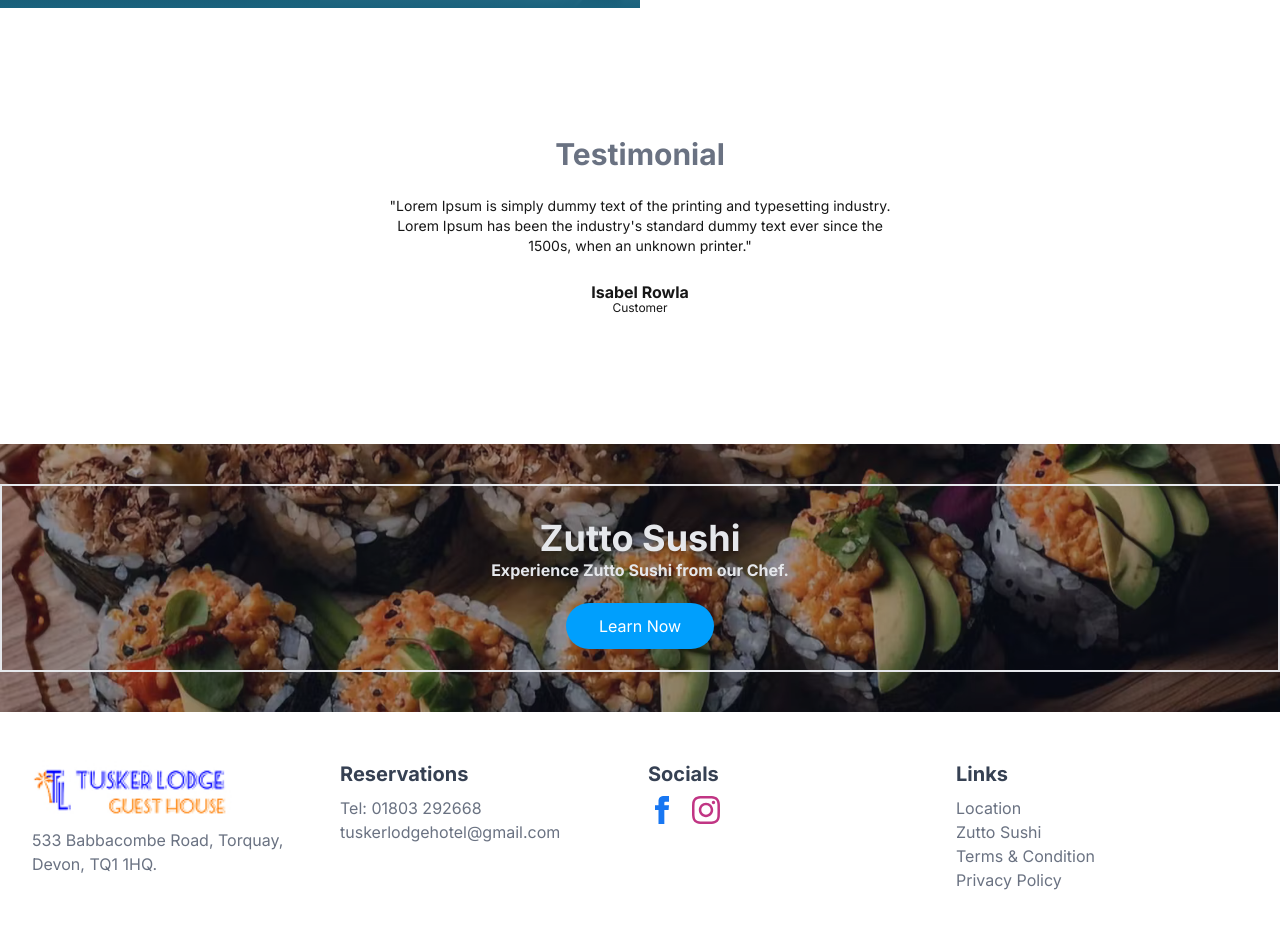
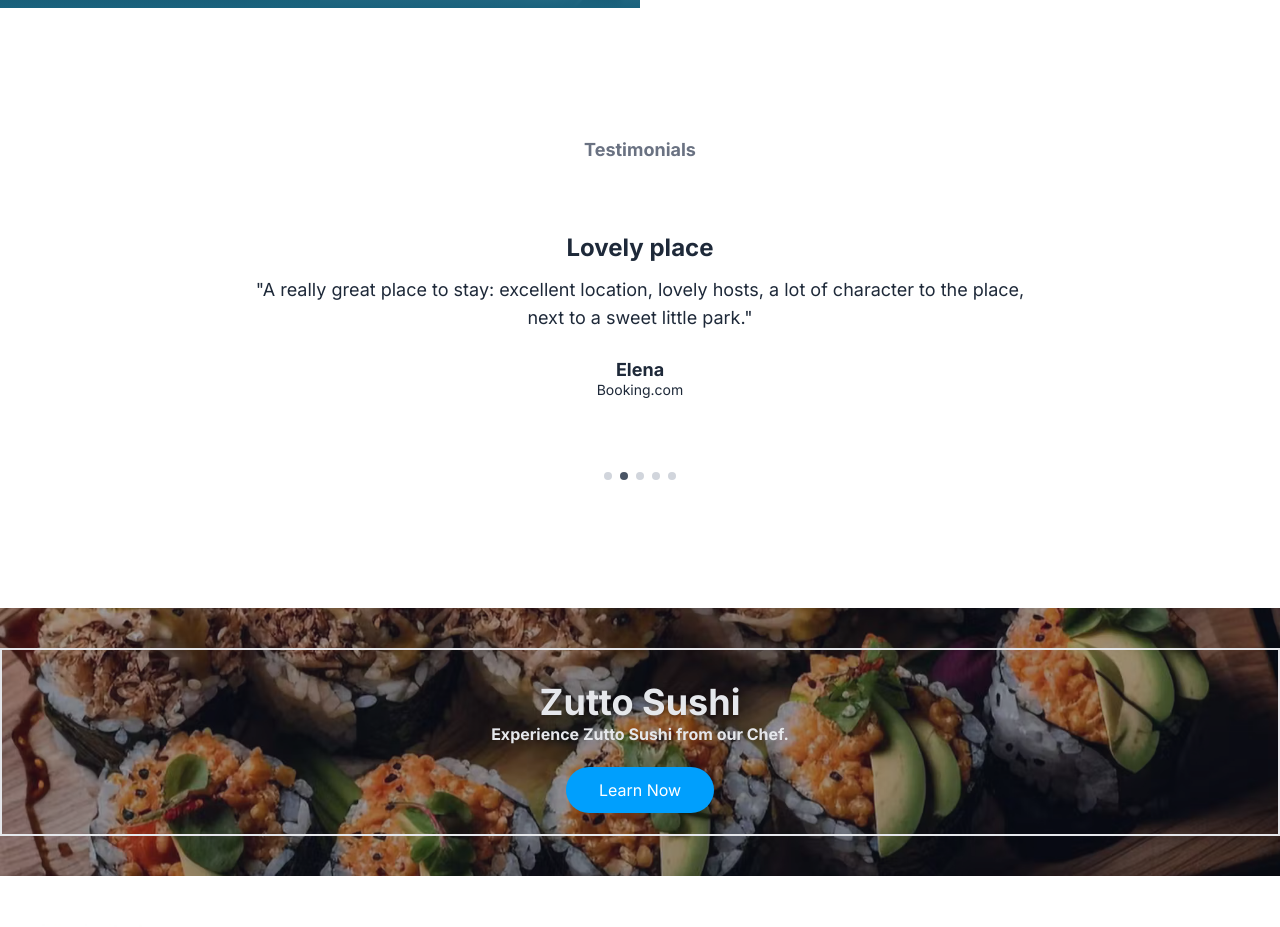
Before and after one commit to ayrbox/tusker-lodge, a Next.js app: page / in a window 1280 px wide. Shown: the part 2000-2927 px from the top of the page. Built offline with nearby package versions, Linux system fonts and the light colour scheme.

Commit message:
[Feat] Update Testimonials (#16)
* fix: escape character aps

* fix: enable build on PRs

* feat: multiple testimonials. <claude>

* feat: add list of reviews

```diff
--- a/src/components/Header.tsx
+++ b/src/components/Header.tsx
@@ -4,7 +4,6 @@ import NavItem from "./NavItem";
 import Image from "next/image";
 
 import LogoImage from "@/images/logo.jpg";
-import ButtonLink from "./ButtonLink";
 import { PhoneCallIcon, MenuIcon, XIcon } from "lucide-react";
 import Link from "next/link";
 import clsx from "clsx";
--- a/src/components/sections/Featured.tsx
+++ b/src/components/sections/Featured.tsx
@@ -33,8 +33,9 @@ export default function Featured() {
           <p className="mb-3">
             Run by Sandy (a professional chef) and his wife, we bring genuine
             warmth and exceptional hospitality to your Devon getaway. Start each
-            day with Sandy's expertly crafted breakfast, and don't miss his
-            weekend Japanese takeaway – a delicious surprise that sets us apart!
+            day with Sandy&apos;s expertly crafted breakfast, and don&apos;t
+            miss his weekend Japanese takeaway – a delicious surprise that sets
+            us apart!
           </p>
           <p className="mb-3">
             With 9 comfortable rooms (singles, doubles, and triples) and a
@@ -44,11 +45,12 @@ export default function Featured() {
             <strong className="text-lg">English Riviera</strong> offers.
           </p>
           <p className="mb-3">
-            Whether you're seeking seaside adventures, family fun, or a peaceful
-            escape, Tusker Lodge is your ideal home base in beautiful Torquay.
+            Whether you&apos;re seeking seaside adventures, family fun, or a
+            peaceful escape, Tusker Lodge is your ideal home base in beautiful
+            Torquay.
           </p>
           <p className="mb-3 text-lg">
-            <strong>We can't wait to welcome you!</strong>
+            <strong>We can&apos;t wait to welcome you!</strong>
           </p>
         </div>
       </div>
--- a/src/components/sections/Testimonials.tsx
+++ b/src/components/sections/Testimonials.tsx
@@ -1,16 +1,176 @@
+"use client";
+
+import { useState, useEffect, useRef } from "react";
+
+const testimonials = [
+  {
+    title: "A fantastic impromptu overnight stay!",
+    text: `We checked in for a last minute overnight stay. The host was very welcoming and friendly, the room was very clean and well stocked with tea & coffee, the bathroom had shampoos and body cream.
+We were even able to have our dog stay over with us! Very comfortable mattress and lovely view over Torwood Gardens.`,
+    name: "Trudi",
+    source: "Booking.com",
+  },
+  {
+    title: "Lovely place",
+    text: "A really great place to stay: excellent location, lovely hosts, a lot of character to the place, next to a sweet little park.",
+    name: "Elena",
+    source: "Booking.com",
+  },
+  {
+    title: "Wonderful place and location.",
+    text: `The couple running this Guest house are very kind and welcoming. They work hard to make the guests feel comfortable.
+It is dog-friendly, so we took our little dog.
+It is very close to the marina and centre, but there is no noise.
+If you go with your dog there is a lovely garden just across the road.`,
+    name: "Viviana Williams",
+    source: "Google Reviews",
+  },
+  {
+    title: "Beautiful Little Gem",
+    text: "Really enjoyed my stay at this beautiful little gem. The owner was lovely. The room was beautiful. The location was perfect. It was very clean and very reasonably priced.",
+    name: "Jolene Davies",
+    source: "Google Reviews",
+  },
+  {
+    title: "Stay was lovely, clean and comfortable",
+    text: `The stay was lovely, very clean and comfortable room,great location close to the harbour and shopping. It was a great breakfast, and Sandy and his wife were fantastic. They made us feel very welcome,
+We hope to be back for a longer visit in the future.`,
+    name: "Sharon & Dave",
+    source: "Google Reviews",
+  },
+];
+
 export default function Testimonials() {
+  const [currentIndex, setCurrentIndex] = useState(0);
+  const [isAutoScrollPaused, setIsAutoScrollPaused] = useState(false);
+  const startXRef = useRef<number>(0);
+  const currentXRef = useRef<number>(0);
+  const isDraggingRef = useRef<boolean>(false);
+
+  useEffect(() => {
+    if (isAutoScrollPaused) return;
+
+    const interval = setInterval(() => {
+      setCurrentIndex((prevIndex) => (prevIndex + 1) % testimonials.length);
+    }, 4000);
+
+    return () => clearInterval(interval);
+  }, [isAutoScrollPaused]);
+
+  const handleStart = (clientX: number) => {
+    startXRef.current = clientX;
+    currentXRef.current = clientX;
+    isDraggingRef.current = true;
+    setIsAutoScrollPaused(true);
+  };
+
+  const handleMove = (clientX: number) => {
+    if (!isDraggingRef.current) return;
+    currentXRef.current = clientX;
+  };
+
+  const handleEnd = () => {
+    if (!isDraggingRef.current) return;
+
+    const deltaX = currentXRef.current - startXRef.current;
+    const threshold = 50;
+
+    if (Math.abs(deltaX) > threshold) {
+      if (deltaX > 0) {
+        setCurrentIndex((prevIndex) =>
+          prevIndex === 0 ? testimonials.length - 1 : prevIndex - 1,
+        );
+      } else {
+        setCurrentIndex((prevIndex) => (prevIndex + 1) % testimonials.length);
+      }
+    }
+
+    isDraggingRef.current = false;
+    setTimeout(() => setIsAutoScrollPaused(false), 2000);
+  };
+
+  const handleMouseDown = (e: React.MouseEvent) => {
+    e.preventDefault();
+    handleStart(e.clientX);
+  };
+
+  const handleMouseMove = (e: React.MouseEvent) => {
+    handleMove(e.clientX);
+  };
+
+  const handleMouseUp = () => {
+    handleEnd();
+  };
+
+  const handleTouchStart = (e: React.TouchEvent) => {
+    handleStart(e.touches[0].clientX);
+  };
+
+  const handleTouchMove = (e: React.TouchEvent) => {
+    handleMove(e.touches[0].clientX);
+  };
+
+  const handleTouchEnd = () => {
+    handleEnd();
+  };
+
+  const handleWheel = (e: React.WheelEvent) => {
+    e.preventDefault();
+    setIsAutoScrollPaused(true);
+
+    if (e.deltaY > 0) {
+      setCurrentIndex((prevIndex) => (prevIndex + 1) % testimonials.length);
+    } else {
+      setCurrentIndex((prevIndex) =>
+        prevIndex === 0 ? testimonials.length - 1 : prevIndex - 1,
+      );
+    }
+
+    setTimeout(() => setIsAutoScrollPaused(false), 2000);
+  };
+
+  const currentTestimonial = testimonials[currentIndex];
+
   return (
     <section className="py-32">
       <div className="container mx-auto flex flex-col gap-6 items-center text-center">
-        <h1 className="text-3xl text-gray-500 font-bold">Testimonial</h1>
-        <p className="w-full md:w-lg text-sm">
-          &quot;Lorem Ipsum is simply dummy text of the printing and typesetting
-          industry. Lorem Ipsum has been the industry&apos;s standard dummy text
-          ever since the 1500s, when an unknown printer.&quot;
-        </p>
-        <div>
-          <h5 className="font-bold">Isabel Rowla</h5>
-          <p className="text-xs -mt-1">Customer</p>
+        <h1 className="text-lg text-gray-500 font-bold">Testimonials</h1>
+        <div
+          className="w-full p-8 xl:w-2/3 cursor-grab active:cursor-grabbing select-none text-lg text-gray-800"
+          onMouseDown={handleMouseDown}
+          onMouseMove={handleMouseMove}
+          onMouseUp={handleMouseUp}
+          onMouseLeave={handleMouseUp}
+          onTouchStart={handleTouchStart}
+          onTouchMove={handleTouchMove}
+          onTouchEnd={handleTouchEnd}
+          onWheel={handleWheel}
+        >
+          <h2 className="text-2xl font-bold my-3">
+            {currentTestimonial.title}
+          </h2>
+          <p className="text-lg transition-opacity duration-500">
+            &quot;{currentTestimonial.text}&quot;
+          </p>
+          <div className="transition-opacity duration-500 mt-6">
+            <h5 className="font-bold">{currentTestimonial.name}</h5>
+            <p className="text-sm -mt-1">{currentTestimonial.source}</p>
+          </div>
+        </div>
+        <div className="flex gap-2 mt-4">
+          {testimonials.map((_, index) => (
+            <button
+              key={index}
+              className={`w-2 h-2 rounded-full transition-colors duration-300 ${
+                index === currentIndex ? "bg-gray-600" : "bg-gray-300"
+              }`}
+              onClick={() => {
+                setCurrentIndex(index);
+                setIsAutoScrollPaused(true);
+                setTimeout(() => setIsAutoScrollPaused(false), 2000);
+              }}
+            />
+          ))}
         </div>
       </div>
     </section>
```
